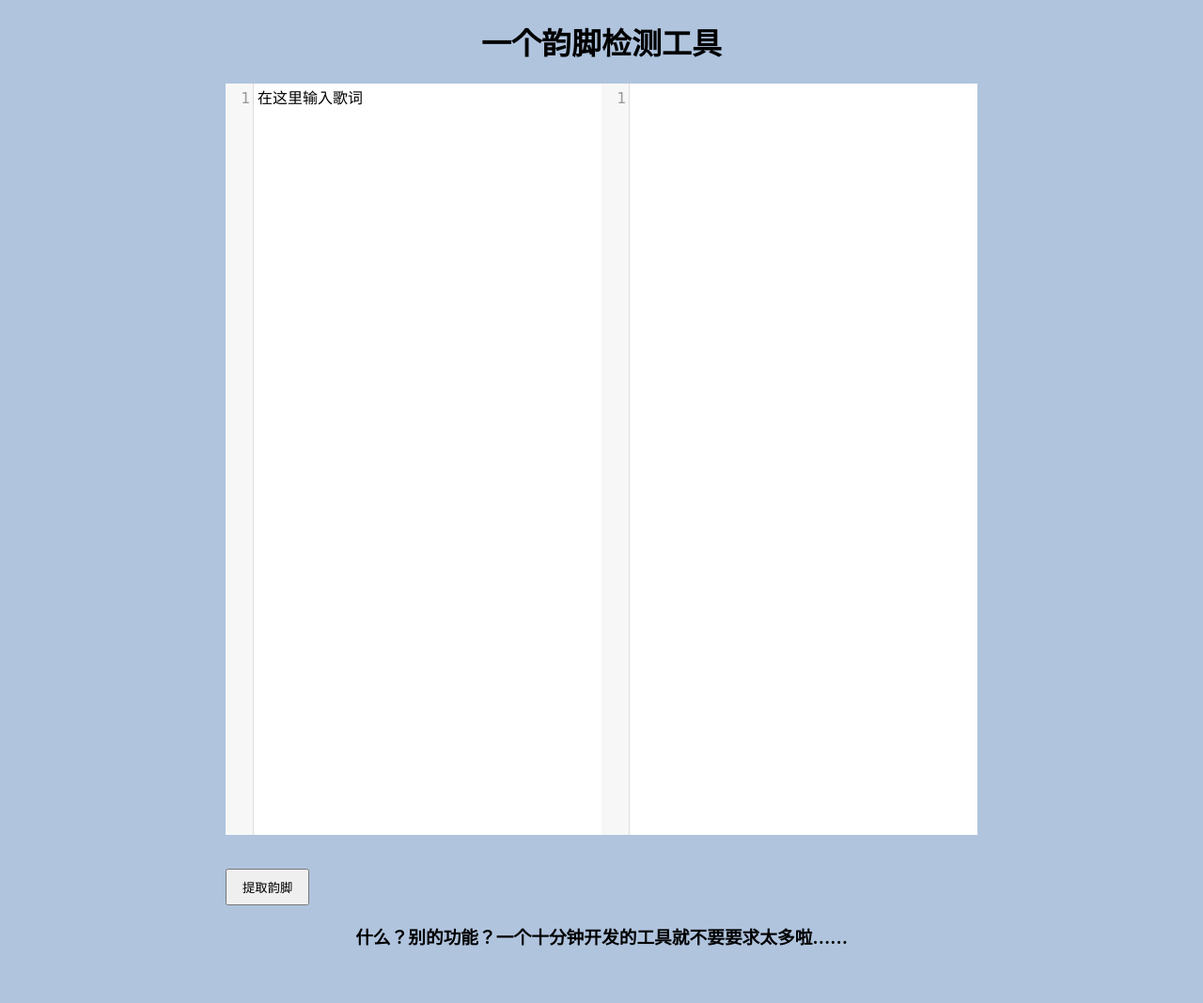
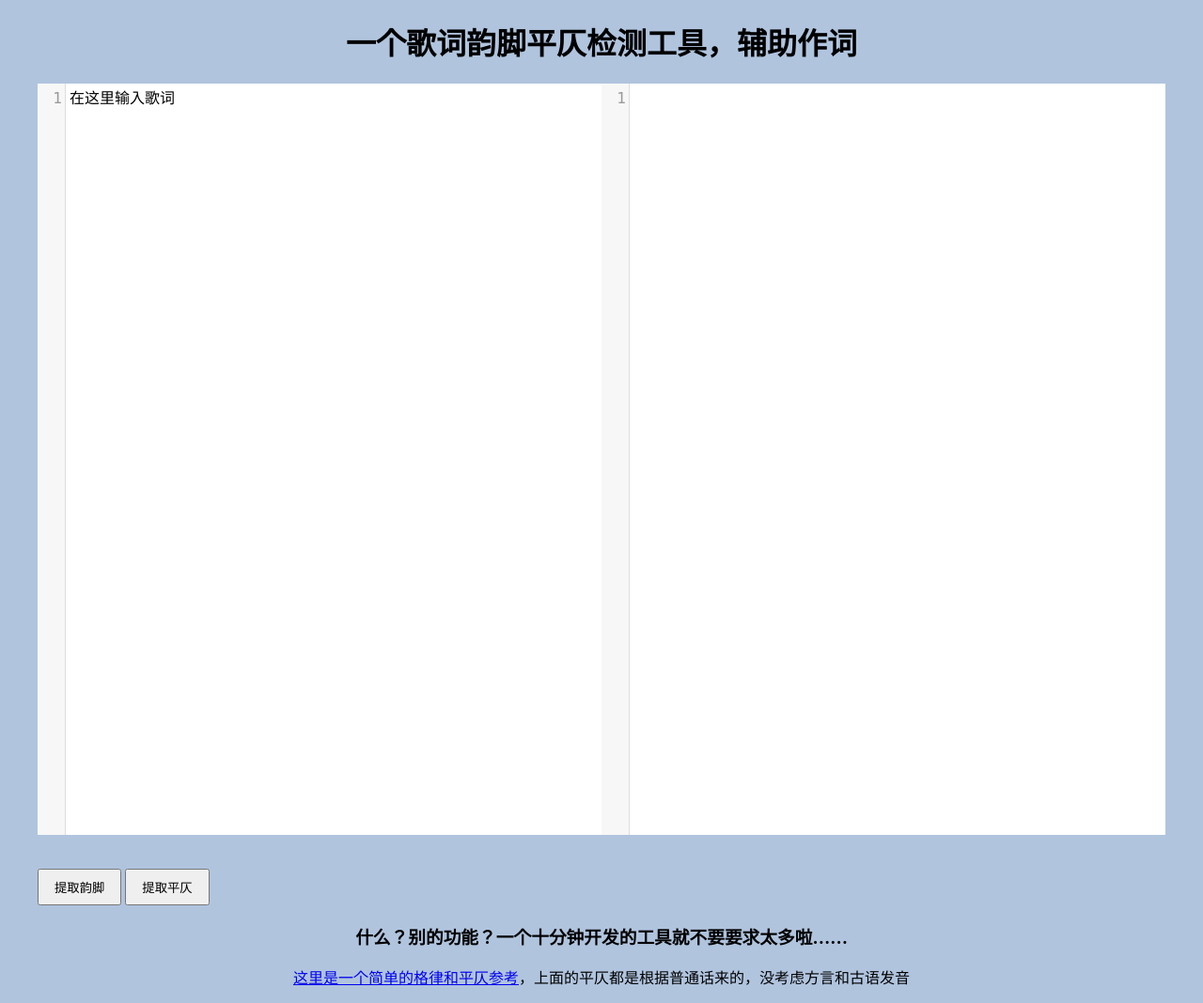
Before and after one commit to winkidney/solo-song-writer, a Flask app: page / in a window 1280 px wide. Shown: the whole page at 94% size. Before the commit the page ends 1007 px from the top, so only its background shows below. Run offline with Flask 2, Linux system fonts and the light colour scheme.

Commit message:
这是一个船新版本

```diff
--- a/app.py
+++ b/app.py
@@ -1,4 +1,5 @@
 from io import StringIO
+import re
 
 from flask import Flask, render_template, request
 import pypinyin
@@ -7,7 +8,7 @@ import pypinyin
 app = Flask(__name__)
 
 
-def get_results(input_strs: str):
+def get_rhyme(input_strs: str):
     string = StringIO(input_strs)
     lines = []
     for line in string.readlines():
@@ -22,15 +23,51 @@ def get_results(input_strs: str):
     return lines
 
 
-@app.route('/', methods=["POST", "GET"])
-def hello_world():  # put application's code here
+def number2rhythm(number: int):
+    if number in (1, 2):
+        return "平"
+    else:
+        return "仄"
+
+
+def get_rhythm(input_strs: str):
+    string = StringIO(input_strs)
+    lines = []
+    for line in string.readlines():
+        line = line.strip()
+        if len(line) <= 0:
+            lines.append("")
+            continue
+        translated = pypinyin.pinyin(line, style=pypinyin.Style.TONE3)
+        translated_chars = ""
+        translated_numbers = ""
+        for r in translated:
+            found = re.findall(r"\d+", r[0])
+            if len(found) > 0:
+                number = found[0]
+                translated_numbers += number
+                translated_chars += number2rhythm(int(number))
+        lines.append(
+            " ".join([translated_chars, translated_numbers])
+        )
+    return lines
+
+
+def process(process_rhythm=False):
     original = request.form.get("original")
     context = {
         "original": original,
         "out": "",
     }
     if request.method == "POST":
-        context['out'] = "\n".join(get_results(original))
+        rhymes = get_rhyme(original)
+        if not process_rhythm:
+            context['out'] = "\n".join(rhymes)
+        else:
+            rhythms = get_rhythm(original)
+            context['out'] = "\n".join(
+                [f"{rhyme.ljust(5)} {rhythm}" for rhythm, rhyme in zip(rhythms, rhymes)]
+            )
         return render_template(
             "index.html",
             **context
@@ -43,5 +80,15 @@ def hello_world():  # put application's code here
     )
 
 
+@app.route('/rhythm', methods=["POST", "GET"])
+def handle_rhythm():
+    return process(True)
+
+
+@app.route('/', methods=["POST", "GET"])
+def handle_rhyme():
+    return process(False)
+
+
 if __name__ == '__main__':
     app.run(debug=True)
--- a/templates/index.html
+++ b/templates/index.html
@@ -2,7 +2,7 @@
 <html lang="en">
 <head>
     <meta charset="UTF-8">
-    <title>歌词韵脚检测器</title>
+    <title>歌词韵脚平仄检测器</title>
     <script src="https://cdnjs.cloudflare.com/ajax/libs/codemirror/5.65.0/codemirror.min.js" integrity="sha512-JpMCZgesTWh1iu/8ujURbwkJBgbgFWe3sTNCHdIuEvPwZuuN0nTUr2yawXahpgdEK7FOZUlW254Rp7AyDYJdjg==" crossorigin="anonymous" referrerpolicy="no-referrer"></script>
     <link rel="stylesheet" href="https://cdnjs.cloudflare.com/ajax/libs/codemirror/5.65.0/codemirror.min.css" integrity="sha512-CCnciBUnVXwa6IQT9q8EmGcarNit9GdKI5nJnj56B1iu0LuD13Qn/GZ+IUkrZROZaBdutN718NK6mIXdUjZGqg==" crossorigin="anonymous" referrerpolicy="no-referrer" />
     <style>
@@ -32,8 +32,8 @@
           text-align: center;
         }
         .wrapper {
-          width: 80%;
-          max-width: 800px;
+          width: 100%;
+          max-width: 1200px;
           margin-left: auto;
           margin-right: auto;
         }
@@ -51,7 +51,7 @@
 </head>
 <body>
 <header class="header">
-  <h1>一个韵脚检测工具</h1>
+  <h1>一个歌词韵脚平仄检测工具，辅助作词</h1>
 </header>
 <div class="wrapper">
   <div id="input">
@@ -60,6 +60,7 @@
       <br>
       <br>
       <input type="submit" value="提取韵脚">
+      <input type="submit" value="提取平仄" formaction="/rhythm">
     </form>
   </div>
   <div id="out">
@@ -69,6 +70,7 @@
 <div class="clear-fix"></div>
 <footer>
   <h3>什么？别的功能？一个十分钟开发的工具就不要要求太多啦……</h3>
+  <p><a href="https://www.douban.com/note/232531665/?_i=2001813FZJe5fv">这里是一个简单的格律和平仄参考</a>，上面的平仄都是根据普通话来的，没考虑方言和古语发音</p>
 </footer>
 <script>
   var myTextArea = document.getElementById("input-text")
```
